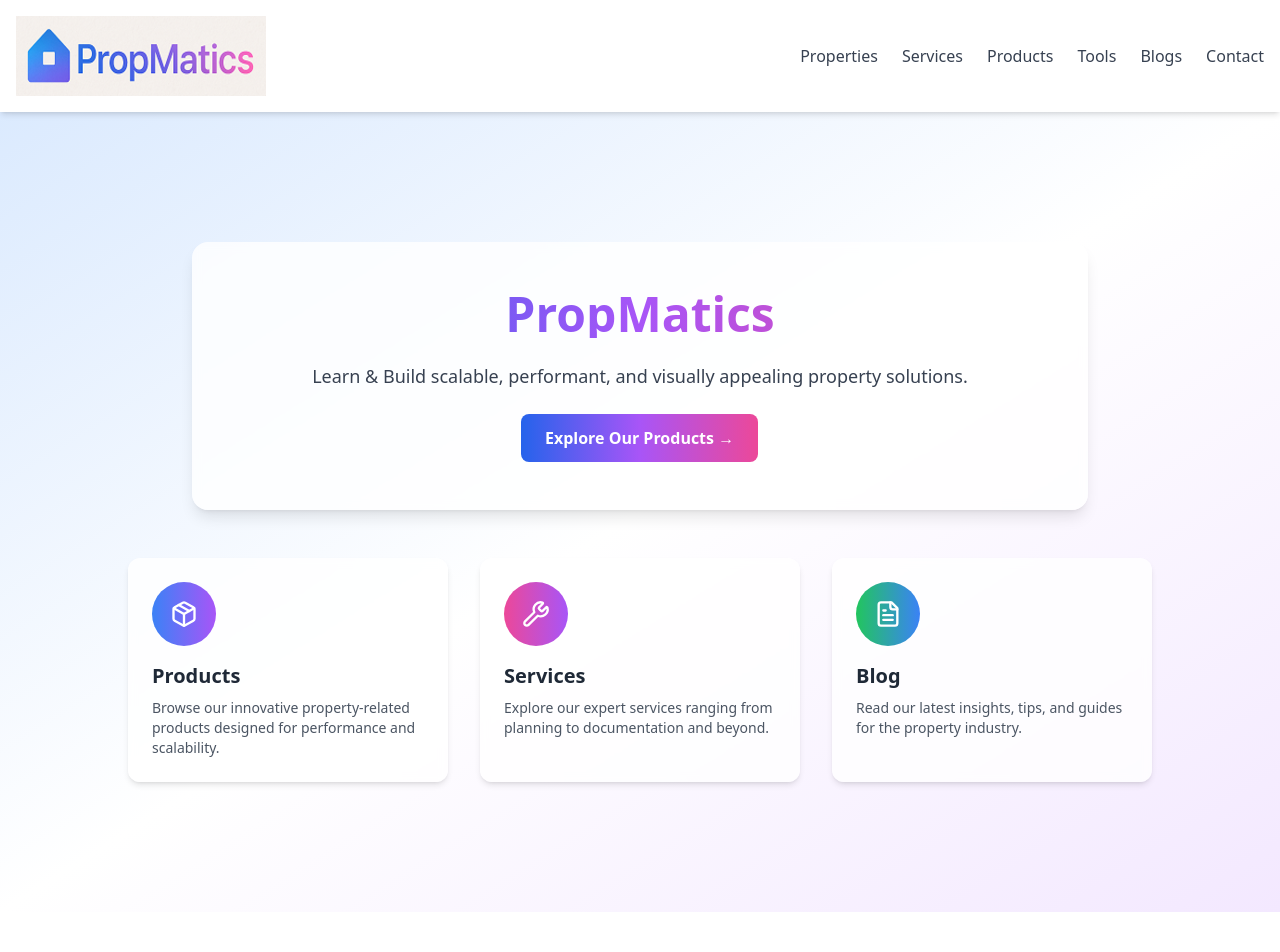
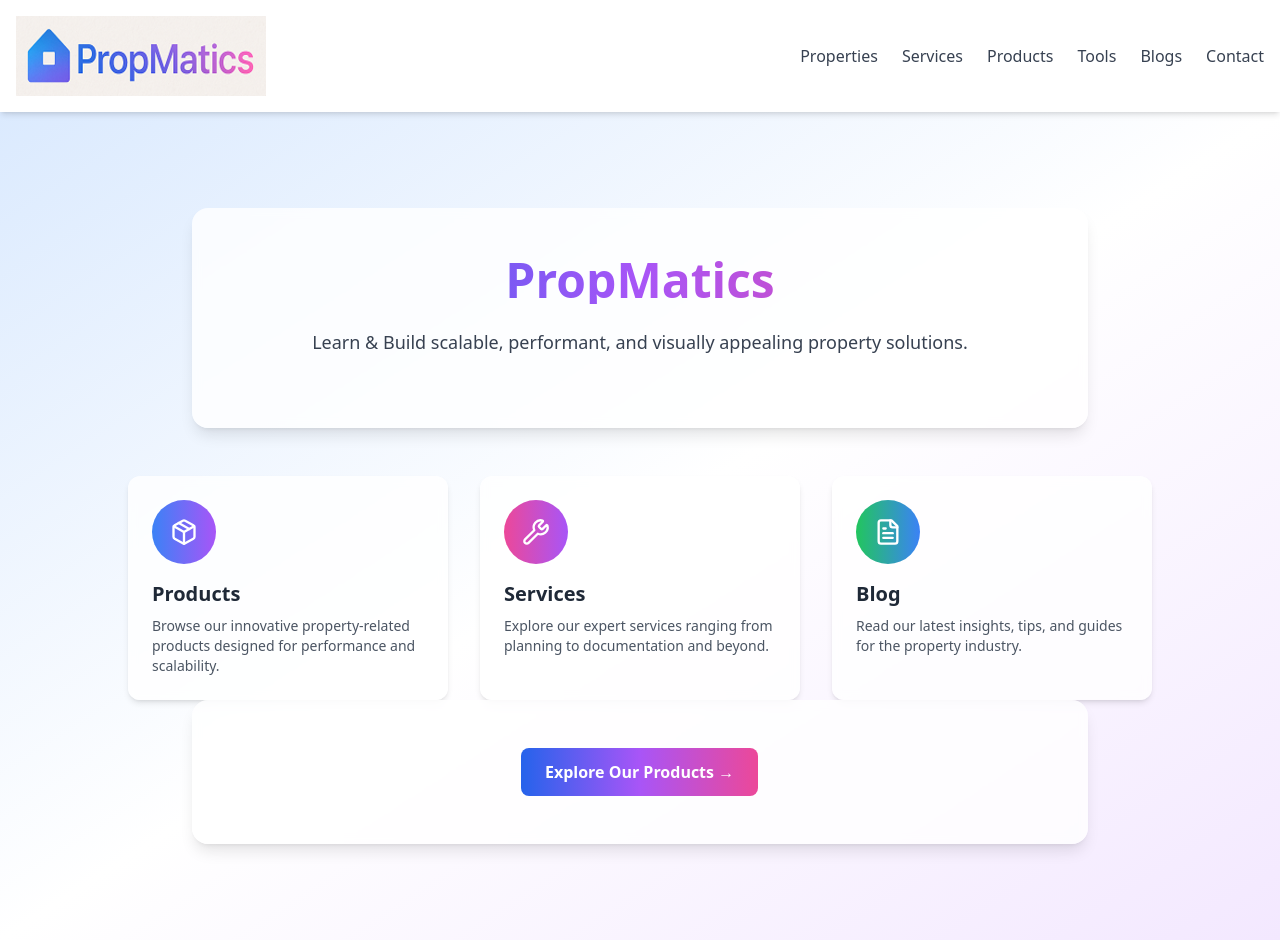
Before and after one commit to venupala-tt/propnz, a Next.js app: page / in a window 1280 px wide. Shown: the top 952 px of the page. Built offline with nearby package versions, Linux system fonts and the light colour scheme.

Commit message:
Update page.tsx

```diff
--- a/app/page.tsx
+++ b/app/page.tsx
@@ -28,15 +28,6 @@ export default function HomePage() {
           solutions.
         </p>
 
-        <Link
-          href="/products"
-          className="inline-block px-6 py-3 rounded-lg font-semibold text-white
-          bg-gradient-to-r from-blue-600 via-purple-500 to-pink-500
-          hover:from-blue-700 hover:via-purple-600 hover:to-pink-600
-          transition-all duration-300 animate-fadeInBounce"
-        >
-          Explore Our Products →
-        </Link>
       </div>
 
       {/* Highlights Section */}
@@ -100,6 +91,21 @@ export default function HomePage() {
           </p>
         </Link>
       </div>
+ <div
+        className="w-full max-w-4xl rounded-2xl shadow-lg
+        bg-white/80 backdrop-blur-sm p-8 sm:p-12
+        animate-fadeInBounce text-center"
+      >
+        <Link
+          href="/products"
+          className="inline-block px-6 py-3 rounded-lg font-semibold text-white
+          bg-gradient-to-r from-blue-600 via-purple-500 to-pink-500
+          hover:from-blue-700 hover:via-purple-600 hover:to-pink-600
+          transition-all duration-300 animate-fadeInBounce"
+        >
+          Explore Our Products →
+        </Link>
+      </div>
     </main>
   );
 }
```
